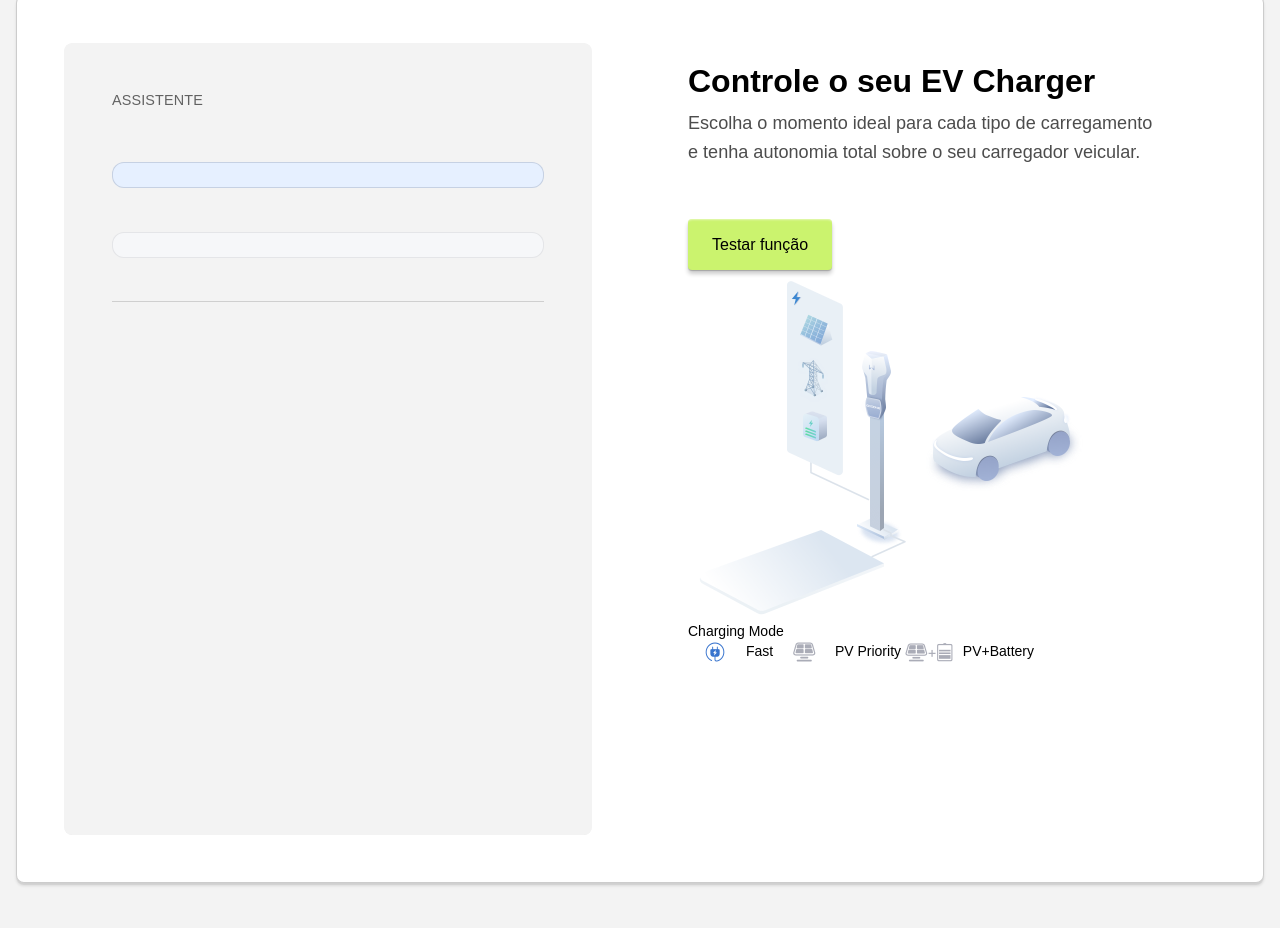
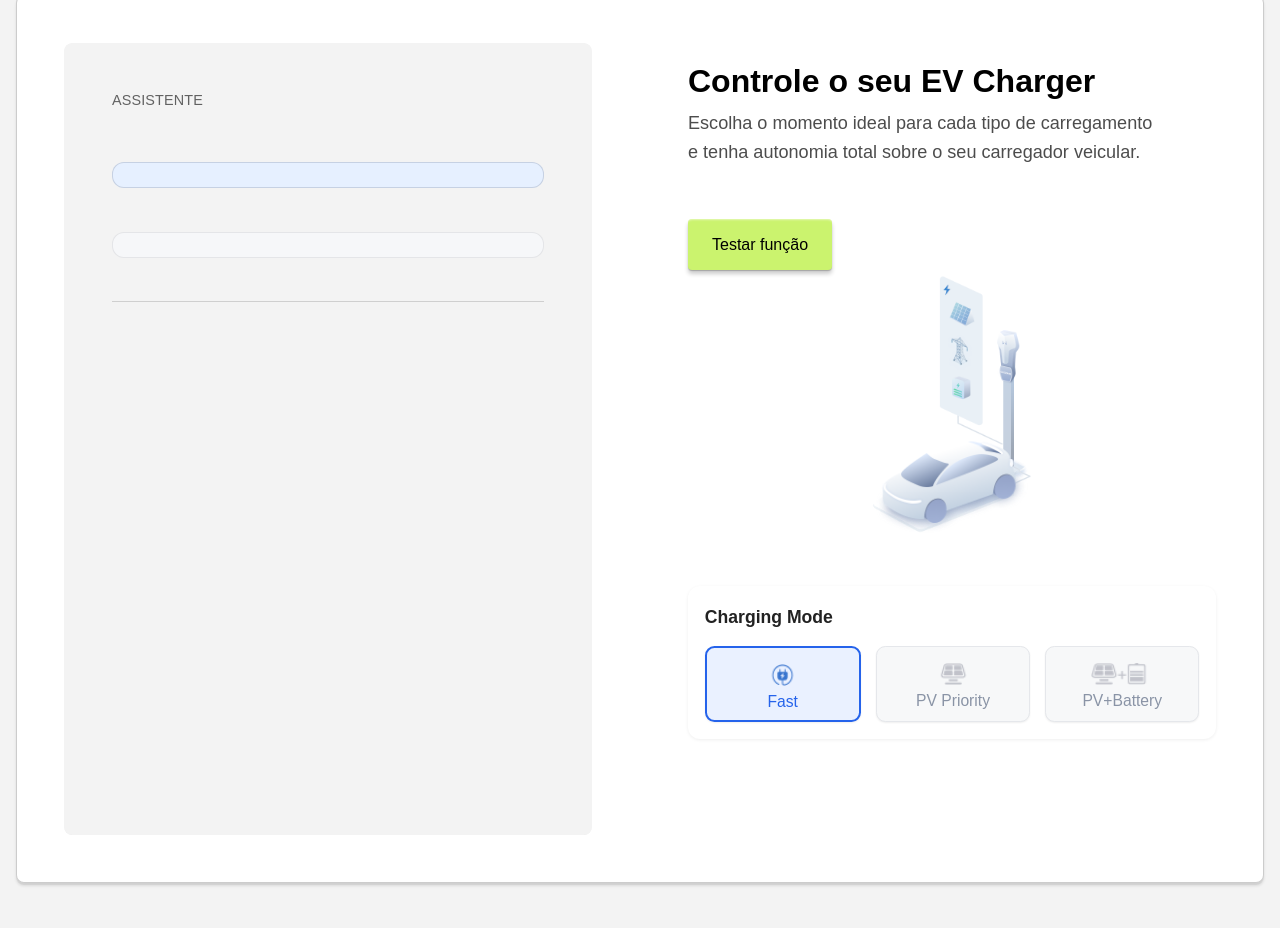
Before and after one commit to Matomomitsu/ChallengeDemo, an Eleventy site: page frontend/src/pages/index.njk in a window 1280 px wide. Shown: the part 4991-5919 px from the top of the page. Built offline with nearby package versions, Linux system fonts and the light colour scheme; Eleventy itself is replaced by a stand-in of ours; files that its build step writes are made by us from their sources; no server answers; a script that the page names is missing.

Commit message:
fix: charge_mode.css

```diff
--- a/frontend/src/partials/layouts/base.njk
+++ b/frontend/src/partials/layouts/base.njk
@@ -12,6 +12,7 @@
     <meta content="Webflow" name="generator" />
     <link href="{{ '/css/normalize.css' | url }}" rel="stylesheet" type="text/css" />
     <link href="{{ '/css/webflow.css' | url }}" rel="stylesheet" type="text/css" />
+    <link href="{{ '/css/charge_mode.css' | url }}" rel="stylesheet" type="text/css" />
     <link href="{{ '/css/asisstente-solar-goodwe.webflow.css' | url }}" rel="stylesheet" type="text/css" />
     <link href="{{ '/css/chat-overrides.css' | url }}" rel="stylesheet" type="text/css" />
     <link href="{{ '/css/alexa.css' | url }}" rel="stylesheet" />
```
Also changed, not shown: frontend/src/assets/style-guide.html (+1 -0 lines), 1 other file.
